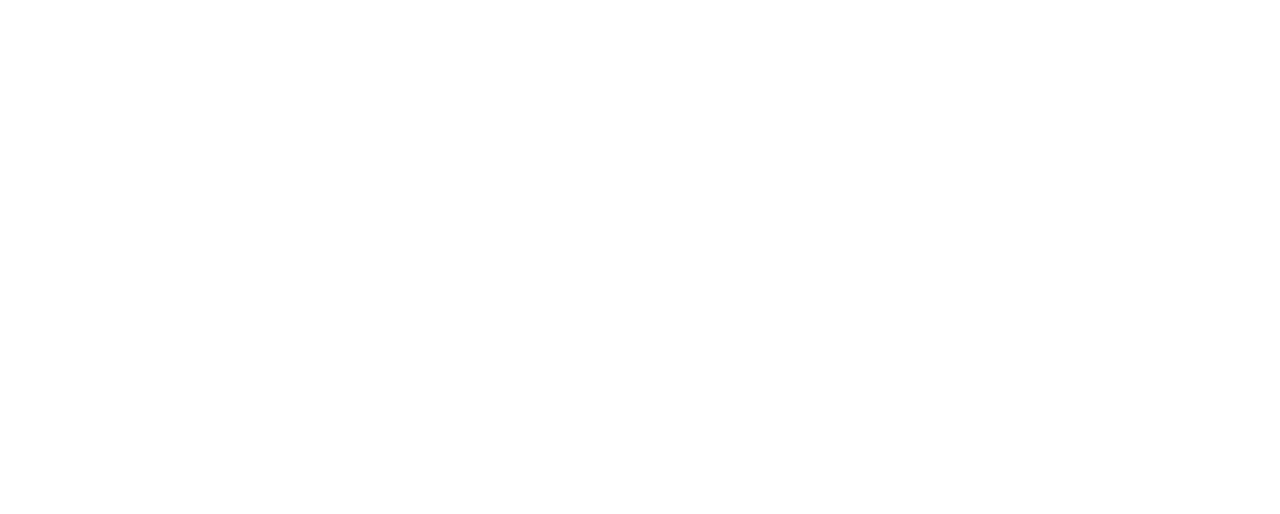
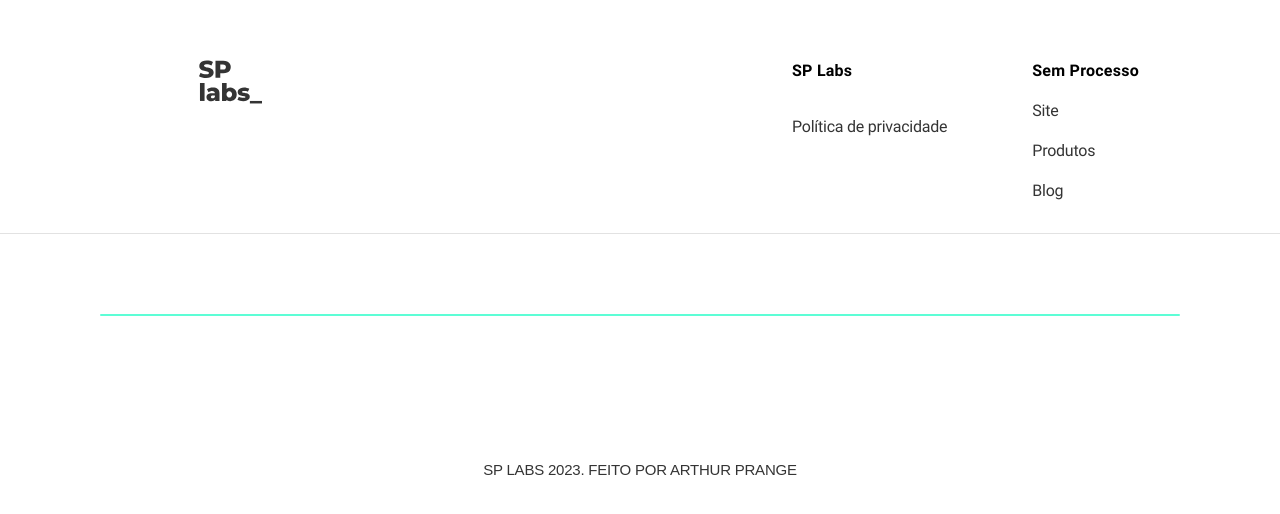
Before and after one commit to artprange/SP_labs, a React (Create React App) app in the folder Desktop/SP/sp-app/: page / in a window 1280 px wide. Shown: the part 3597-4111 px from the top of the page. Before the commit the page ends 3576 px from the top, so only its background shows below. Built offline with nearby package versions, Linux system fonts and the light colour scheme; no server answers.

Commit message:
implementing footer

```diff
--- a/Desktop/SP/sp-app/src/App.js
+++ b/Desktop/SP/sp-app/src/App.js
@@ -3,7 +3,7 @@ import Hero from "./components/HeroContainer/Hero";
 import MainSection from "./components/MainSectionContainer/MainSection";
 import About from "./components/AboutContainer/About";
 import MyForm from "./components/FormContainer/Form";
-
+import Footer from "./components/FooterContainer/Footer";
 function App() {
   return (
     <div>
@@ -12,6 +12,7 @@ function App() {
       <MainSection />
       <About />
       <MyForm />
+      <Footer />
     </div>
   );
 }
--- a/Desktop/SP/sp-app/src/components/FooterContainer/Footer.jsx
+++ b/Desktop/SP/sp-app/src/components/FooterContainer/Footer.jsx
@@ -1,9 +1,45 @@
-import React from 'react'
+import React from "react";
+import blackLogo from "../assets/SP labs_black.svg";
+import "./styles.scss";
 
 function Footer() {
+  const currentYear = new Date().getFullYear();
   return (
-    <div>Footer</div>
-  )
+    <div className="footer-main">
+      <div className="footer-main__container">
+        <div className="footer-main__logo">
+          <img src={blackLogo} alt="100 processo" className="logo-img" />
+        </div>
+        <div className="footer-main__info">
+          <div className="footer-content__policy">
+            <h5>SP Labs</h5>
+
+            <a href="#">
+              <h6>Política de privacidade</h6>
+            </a>
+          </div>
+          <div className="footer-content__services">
+            <h5>Sem Processo</h5>
+            <a href="#">
+              <h6>Site</h6>
+            </a>
+            <a href="#">
+              <h6>Produtos</h6>
+            </a>
+            <a href="#">
+              <h6>Blog</h6>
+            </a>
+          </div>
+        </div>
+      </div>
+      <div className="footer-greenLine">
+        <span></span>
+      </div>
+      <div className="footer__signature">
+        SP Labs {currentYear}. Feito por Arthur Prange{" "}
+      </div>
+    </div>
+  );
 }
 
-export default Footer
+export default Footer;
--- /dev/null
+++ b/Desktop/SP/sp-app/src/components/FooterContainer/styles.scss
@@ -0,0 +1,95 @@
+.footer-main {
+  display: flex;
+  padding: 80px 0px;
+  flex-direction: column;
+  align-items: center;
+  gap: 62px;
+  align-self: stretch;
+}
+
+.footer-main__container {
+  display: flex;
+
+  width: 1083px;
+  height: 112px;
+  justify-content: space-between;
+  align-items: flex-start;
+}
+
+.logo-img {
+  align-items: center;
+  margin-left: 100px;
+  width: 63px;
+  height: 46px;
+}
+.footer-main__info {
+  width: 432px;
+  height: 105px;
+  display: flex;
+  flex-direction: row;
+  justify-content: space-around;
+  h5 {
+    color: #000;
+    font-family: Roboto;
+    font-size: 16px;
+    font-style: normal;
+    font-weight: 700;
+    line-height: 24px; /* 150% */
+    letter-spacing: 0.24px;
+  }
+  h6 {
+    color: var(--Cinza-Escuro, #343434);
+    font-family: Roboto;
+    font-size: 16px;
+    font-style: normal;
+    font-weight: 400;
+    line-height: 24px; /* 150% */
+    letter-spacing: -0.24px;
+  }
+  a {
+    text-decoration: none;
+    color: #000;
+  }
+}
+
+.footer-content__policy {
+  display: flex;
+  flex-direction: column;
+  align-items: flex-start;
+  gap: 32px;
+}
+.footer-content__services {
+  display: flex;
+  flex-direction: column;
+  align-items: flex-start;
+
+  gap: 16px;
+}
+
+.footer-greenLine {
+  display: flex;
+  padding: 80px 0px;
+  flex-direction: column;
+  align-items: center;
+  gap: 62px;
+  align-self: stretch;
+  border-top: 1px solid #e2e2e2;
+  span {
+    width: 1080px;
+    height: 2px;
+    border-radius: 4px;
+    background: var(--Verde-Claro, #5dfed6);
+  }
+}
+
+.footer__signature {
+  color: var(--Cinza-Escuro, #343434);
+  text-align: center;
+  font-family: "Montserrat", sans-serif;
+  font-size: 15px;
+  font-style: normal;
+  font-weight: 400;
+  line-height: 24px; /* 160% */
+  letter-spacing: -0.225px;
+  text-transform: uppercase;
+}
--- a/Desktop/SP/sp-app/src/components/UI/Chat/ChatWindow.jsx
+++ b/Desktop/SP/sp-app/src/components/UI/Chat/ChatWindow.jsx
@@ -1,9 +1,9 @@
 import React from "react";
 import "./styles.scss";
 
-const ChatWindow = ({ messages }) => {
+const ChatWindow = ({ messages, isChatExpanded }) => {
   return (
-    <div className="chat-window">
+    <div className={`chat-window ${isChatExpanded ? "expanded" : ""}`}>
       <div className="message-wrapper">
         {messages.map((message, index) => (
           <div
--- a/Desktop/SP/sp-app/src/components/UI/Chat/styles.scss
+++ b/Desktop/SP/sp-app/src/components/UI/Chat/styles.scss
@@ -1,3 +1,6 @@
+//  MINIMISED CHAT WINDOW
+// JANELA DE CHAT MINIMIZADA
+
 .chat-window {
   color: #000;
   width: 100%;
@@ -15,8 +18,6 @@
   font-style: normal;
   font-weight: 400;
   line-height: normal;
-}
-
   .message-wrapper {
     flex: 1;
     overflow-y: auto;
@@ -77,3 +78,16 @@
     border-radius: 0px 16px 16px 16px;
     background: var(--Cinza-Muito-Claro, #efefef);
   }
+}
+//  - END - MINIMISED CHAT WINDOW
+//  - FIM - JANELA DE CHAT MINIMIZADA
+
+//  EXPANDED CHAT WINDOW
+// JANELA DE CHAT AUMENTADA
+
+.chat-window.expanded {
+  /* Styles for the expanded chat window */
+  /* ... */
+}
+//  - END - EXPANDED CHAT WINDOW
+//  - FIM - JANELA DE CHAT AUMENTADA
--- a/Desktop/SP/sp-app/src/index.scss
+++ b/Desktop/SP/sp-app/src/index.scss
@@ -91,3 +91,12 @@ code {
     url("https://fonts.googleapis.com/css2?family=Bodoni+Moda:ital,opsz@1,6..96&display=swap")
       format("woff");
 }
+
+@font-face {
+  font-family: "Montserrat";
+  font-style: normal;
+  font-weight: 400;
+  src: local("Montserrat"), local("Montserrat"),
+    url("https://fonts.googleapis.com/css2?family=Montserrat&display=swap")
+      format("woff");
+}
```
Also changed, not shown: Desktop/SP/sp-app/src/components/ApiData/ContactData.js (deleted, +0 -29 lines), Desktop/SP/sp-app/src/components/ApiData/CasesData.ts (renamed from Desktop/SP/sp-app/src/components/ApiData/CasesData.js), Desktop/SP/sp-app/src/components/assets/SP labs_black.svg (added). Lines whose indentation alone changed are shown as unchanged.
